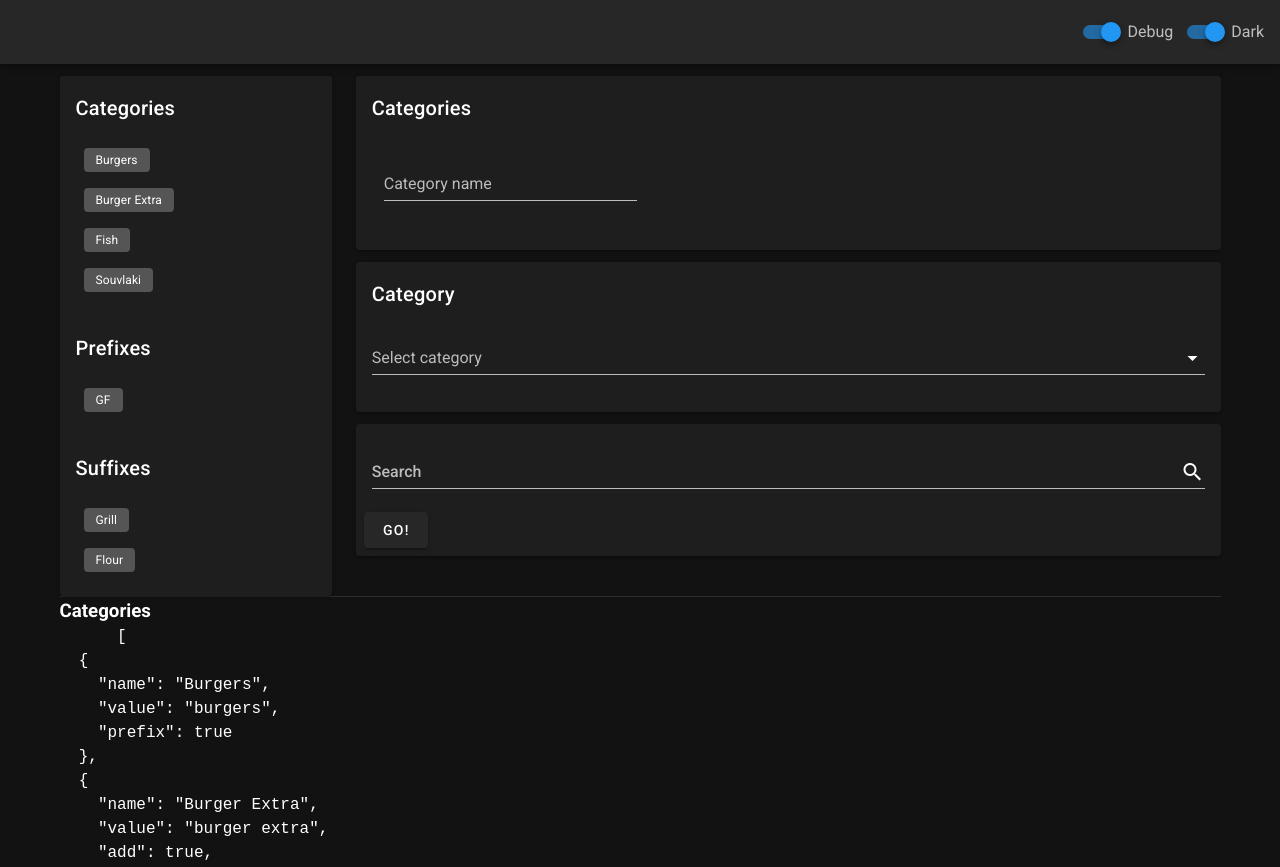
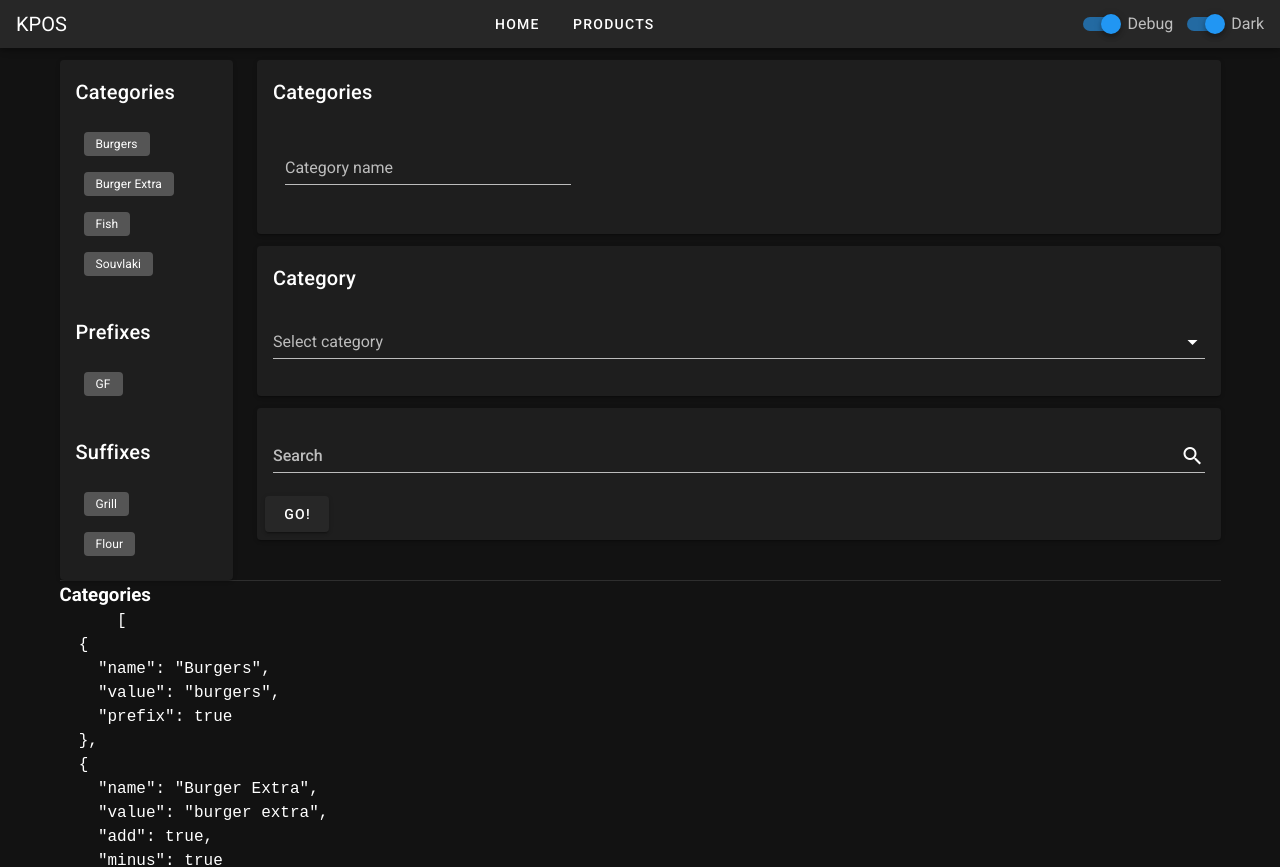
Before and after one commit to preginald/kpos, a Vue app: page /#/ in a window 1280 px wide. Shown: the top 867 px of the page. Built offline with nearby package versions, Linux system fonts and the light colour scheme.

Commit message:
change col layout

```diff
--- a/src/App.vue
+++ b/src/App.vue
@@ -1,6 +1,10 @@
 <template>
   <v-app>
-    <v-app-bar app>
+    <v-app-bar app dense>
+      <v-toolbar-title>KPOS</v-toolbar-title>
+      <v-spacer></v-spacer>
+      <v-btn text to="/">Home</v-btn>
+      <v-btn text to="/products">Products</v-btn>
       <v-spacer></v-spacer>
       <v-switch
         v-model="$store.state.debug"
--- a/src/components/Sidebar.vue
+++ b/src/components/Sidebar.vue
@@ -1,5 +1,5 @@
 <template>
-  <v-col cols="12" sm="3">
+  <v-col cols="12" lg="2" sm="3">
     <v-card>
       <v-card-title>Categories</v-card-title>
       <v-card-text>
--- a/src/views/Home.vue
+++ b/src/views/Home.vue
@@ -2,7 +2,7 @@
   <v-container>
     <v-row>
       <Sidebar />
-      <v-col cols="12" sm="9">
+      <v-col cols="12" lg="10" sm="9">
         <v-card>
           <v-card-title> Categories </v-card-title>
           <v-card-text>
--- a/src/views/Products.vue
+++ b/src/views/Products.vue
@@ -2,7 +2,7 @@
   <v-container>
     <v-row>
       <Sidebar />
-      <v-col cols="12" sm="9">
+      <v-col cols="12" lg="10" sm="9">
         <DataTable />
       </v-col>
     </v-row>
```
Also changed, not shown: 1 other file (tests, documents, lock files or other folders).
